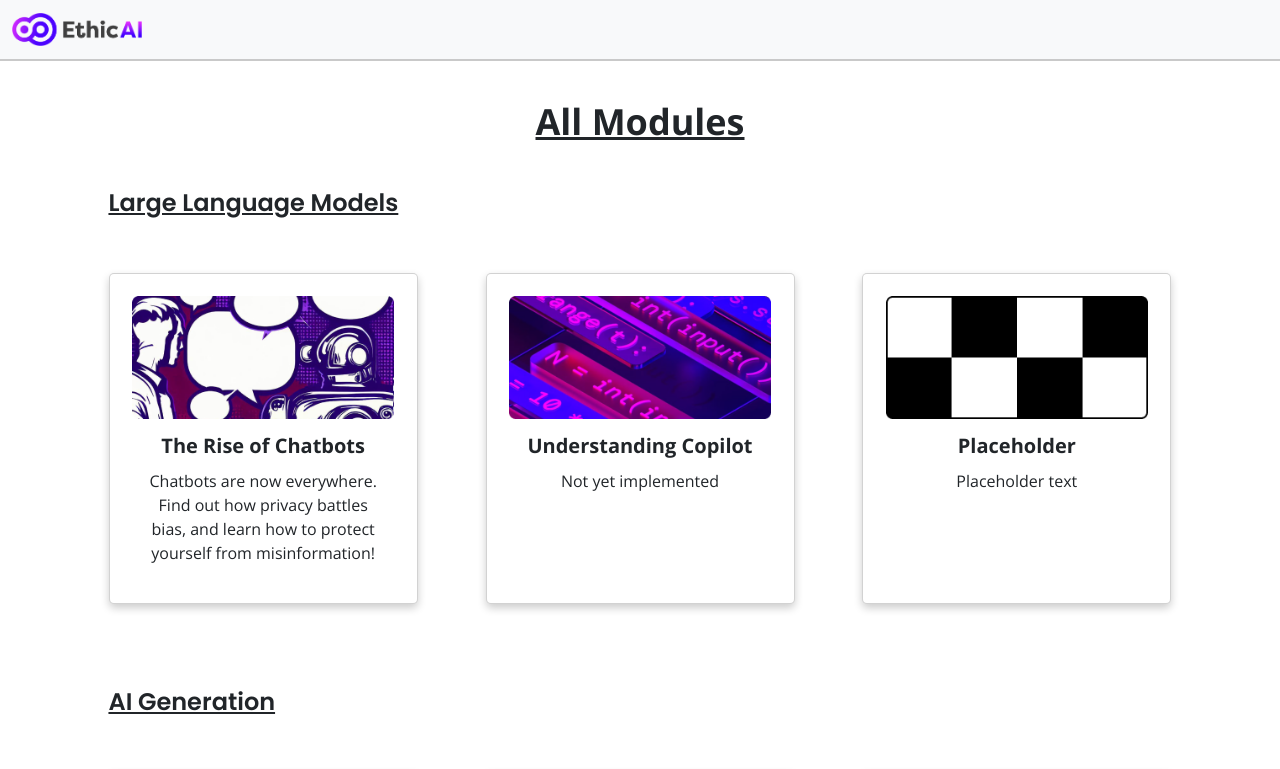
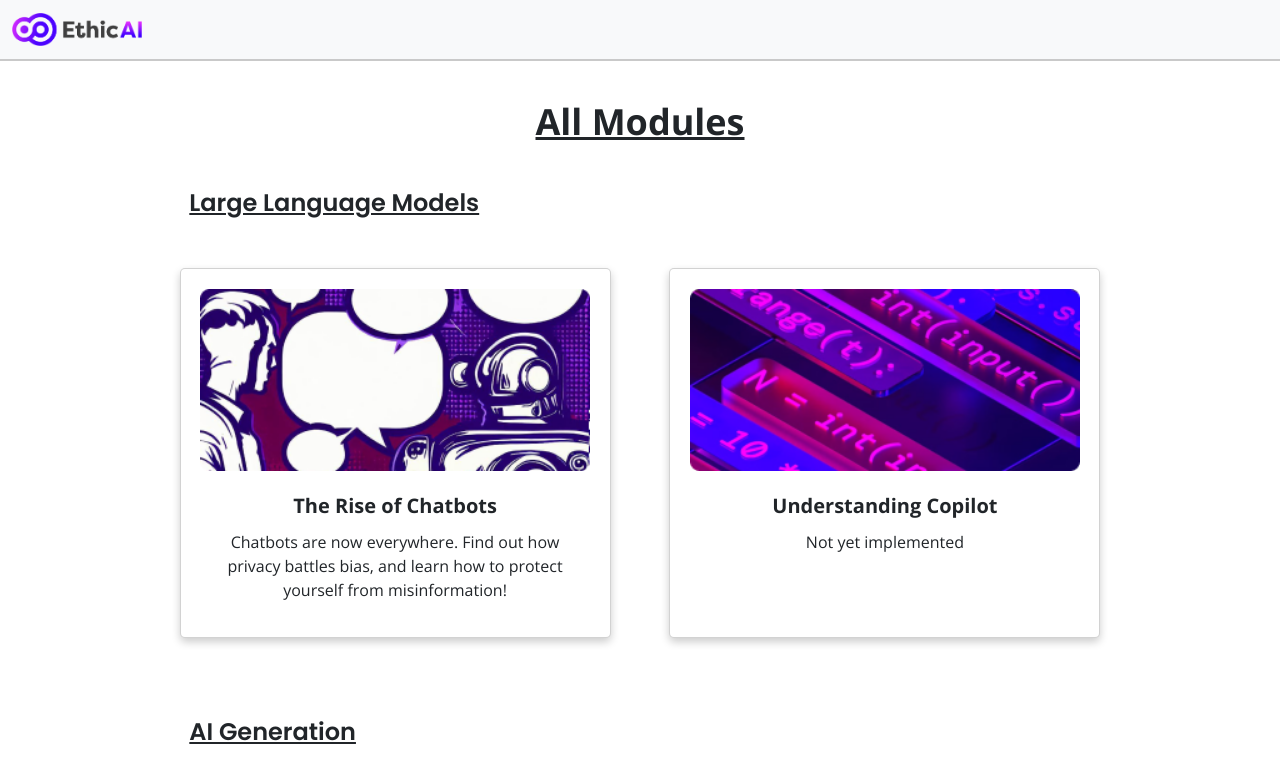
Before and after one commit to harslash/EthicAI, a Vue app in the folder project/ethicai-spa/: page /all-modules in a window 1280 px wide. Shown: the top 769 px of the page. Built offline with nearby package versions, Linux system fonts and the light colour scheme.

Commit message:
amended all modules page to have 4 modules

```diff
--- a/project/ethicai-spa/src/components/pages/all-modules-page.vue
+++ b/project/ethicai-spa/src/components/pages/all-modules-page.vue
@@ -31,13 +31,15 @@
                     </div>
                 </div>
 
+                <!--
                 <div class="card">
                     <img :src="require('@/assets/placeholder_Thumbnail.png')" alt="Placeholder" style="width:100%">
                     <div class="container">
                         <h4>Placeholder</h4>
                         <p>Placeholder text</p>
                     </div>
-                </div>
+                </div> -->
+
 
             </div>
 
@@ -67,13 +69,14 @@
                     </div>
                 </div>
 
+                <!--
                 <div class="card">
                     <img :src="require('@/assets/placeholder_Thumbnail.png')" alt="Placeholder" style="width:100%">
                     <div class="container">
                         <h4>Placeholder</h4>
                         <p>Placeholder text</p>
                     </div>
-                </div>
+                </div> -->
 
             </div>
 
@@ -132,6 +135,10 @@ h2 {
     font-size: 24px;
     margin-left: 4%;
 
+    /* more padding for 2 card layout */
+    padding-left: 7%;
+    padding-right: 7%;
+
 }
 
 #wrapper {
@@ -143,6 +150,10 @@ h2 {
     padding: 1%;
     margin-left: 4%;
     margin-right: 4%;
+
+    /* more padding for 2 card layout */
+    padding-left: 7%;
+    padding-right: 7%;
 }
 
 .card {
@@ -163,6 +174,7 @@ h2 {
 
 .card:hover {
     background-color: #E5D1FF;
+
 }
 
 h4 {
```
